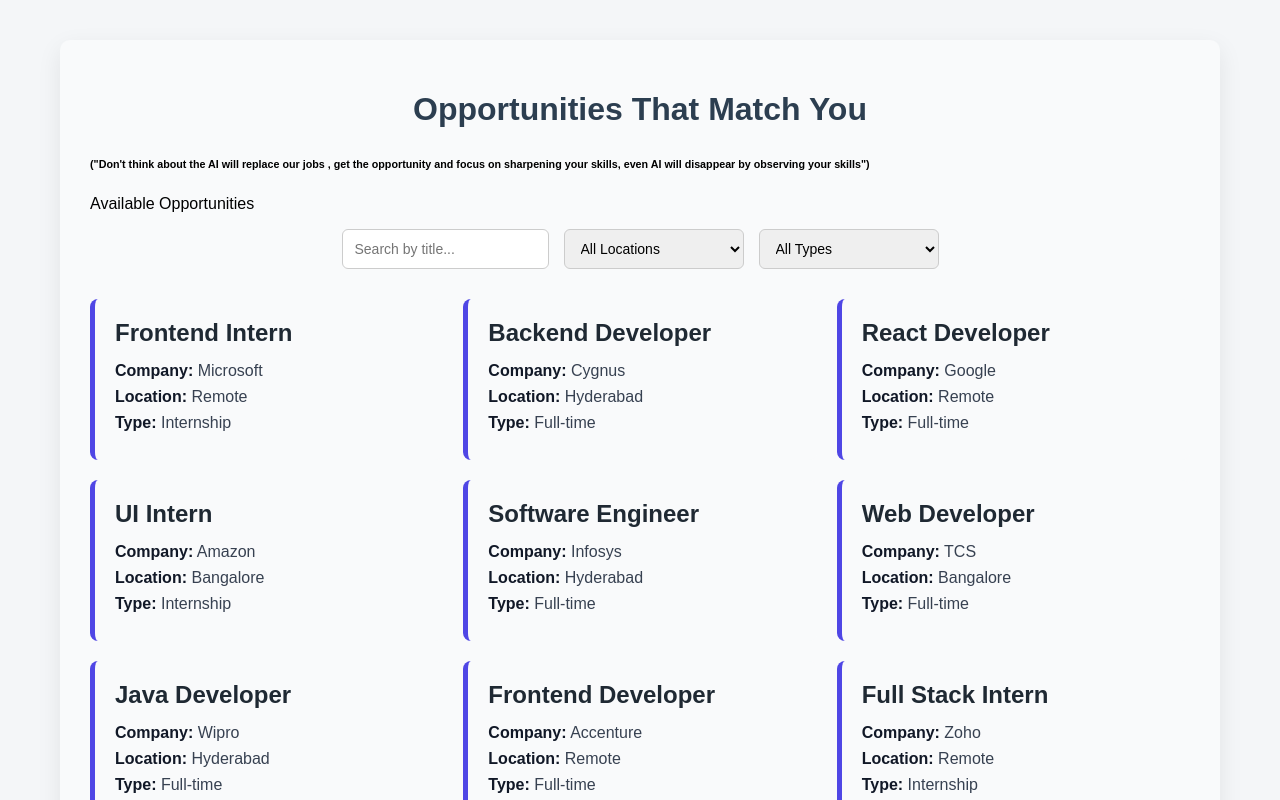
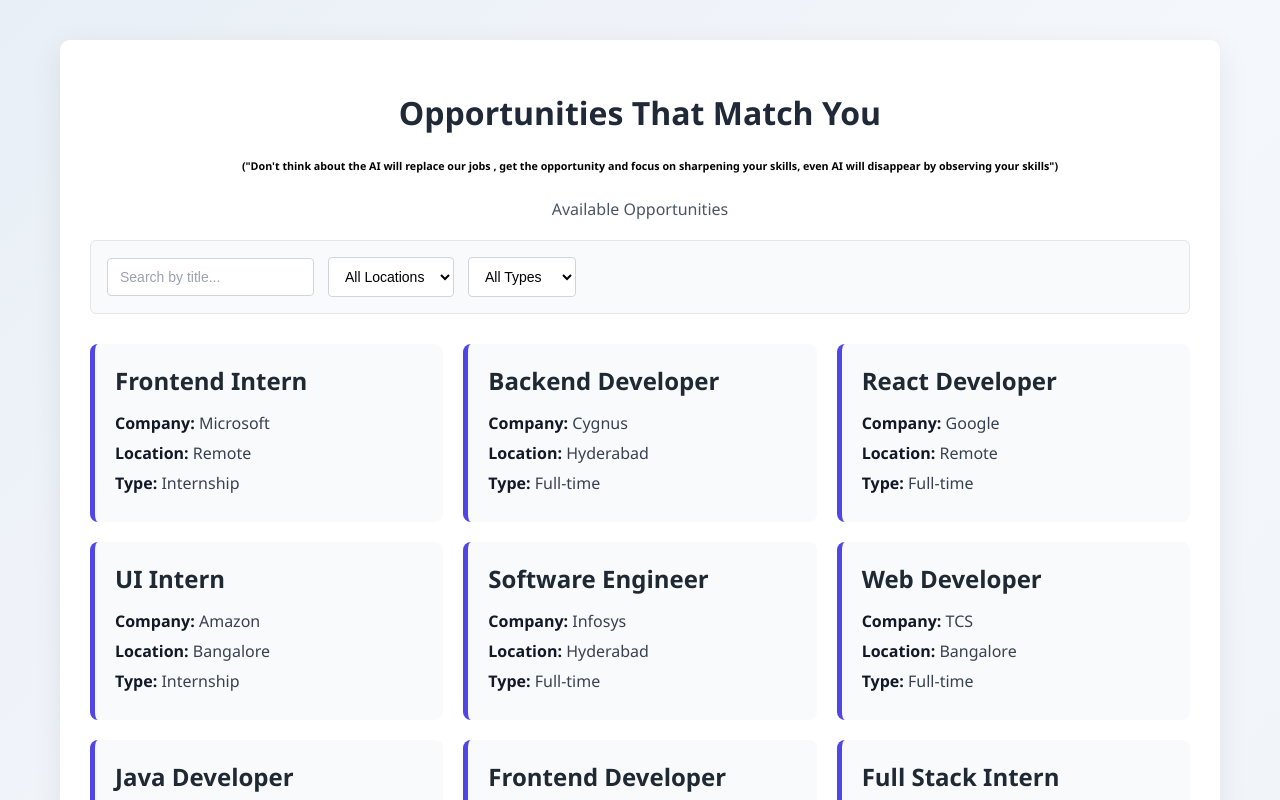
Before and after one commit to vinaymanchisaraf/Frontend-Developer-UI, a React (Create React App) app: page / in a window 1280 px wide. Shown: the top 800 px of the page. Built offline with nearby package versions, Linux system fonts and the light colour scheme.

Commit message:
Update App.css

```diff
--- a/src/App.css
+++ b/src/App.css
@@ -1,49 +1,78 @@
 body {
   margin: 0;
-  font-family: Arial, Helvetica, sans-serif;
-  background: #f4f6f8;
+  font-family: "Segoe UI", Arial, sans-serif;
+  background: linear-gradient(
+    135deg,
+    #e9eff7 0%,
+    #f4f7fb 40%,
+    #eef2f7 100%
+  );
 }
+
+
 
 .container {
   width: 90%;
   max-width: 1100px;
   margin: 40px auto;
-  background: #ffffff;
   padding: 30px;
+
+  background-color: #ffffff;
   border-radius: 10px;
-  box-shadow: 0 8px 25px rgba(0, 0, 0, 0.08);
-  background-color: #f9fafb;
+
+  box-shadow:
+    0 8px 30px rgba(0, 0, 0, 0.08);
 }
+
+
+.sub-heading {
+  text-align: center;
+  margin-bottom: 20px;
+  color: #4b5563;
+  font-size: 16px;
+  font-weight: 400;
+}
+
 
 h1 {
   text-align: center;
-  margin-bottom: 30px;
-  color: #2c3e50;
+  margin-bottom: 25px;
+  color: #1f2937;
+  font-weight: 600;
 }
 
 .filters {
   display: flex;
   flex-wrap: wrap;
-  justify-content: center;
-  gap: 15px;
+  gap: 14px;
+  align-items: center;
   margin-bottom: 30px;
+  padding: 16px;
+  background-color: #f8fafc;
+  border: 1px solid #e5e7eb;
+  border-radius: 6px;
 }
+
 
 input,
 select {
   padding: 10px 12px;
-  border-radius: 6px;
-  border: 1px solid #ccc;
+  border-radius: 4px;
+  border: 1px solid #d1d5db;
   font-size: 14px;
-  min-width: 180px;
+  background-color: #ffffff;
+}
+
+input::placeholder {
+  color: #9ca3af;
 }
 
 input:focus,
 select:focus {
   outline: none;
-  border-color: #4f46e5;
-  box-shadow: 0 0 0 2px rgba(79, 70, 229, 0.2);
+  border-color: #2563eb;
 }
+
 
 .jobs-container {
   display: grid;
@@ -85,3 +114,22 @@
   color: #6b7280;
   font-size: 16px;
 }
+.apply-btn {
+  margin-top: 15px;
+  padding: 8px 16px;
+  background-color: #2563eb;
+  color: #ffffff;
+  border: none;
+  border-radius: 4px;
+  font-size: 14px;
+  cursor: pointer;
+}
+
+.apply-btn:hover {
+  background-color: #1e40af;
+}
+.subheading{
+  text-align: center;
+  margin-right: 30px;
+  padding-left: 50px;
+}
```
